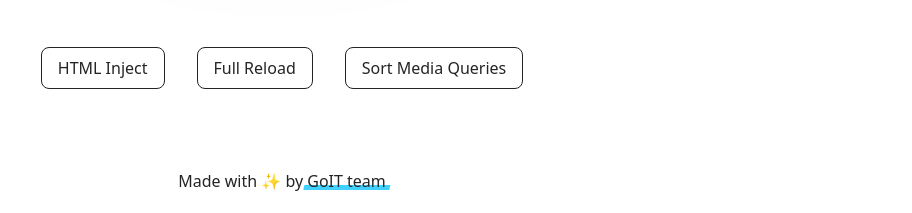
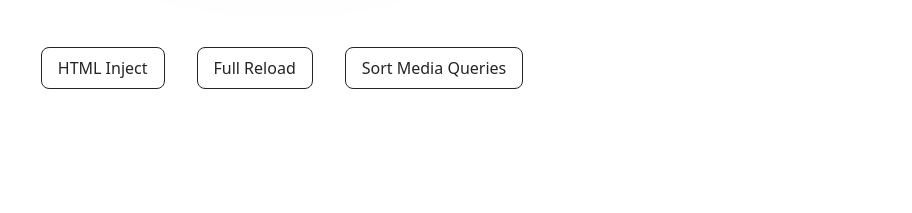
Before and after one commit to mentorgoit/developers, a website built with Vite: page src/index.html in a window 1280 px wide. Shown: the part 587-800 px from the top of the page, without its empty margins (358-1270 px from the left). Built offline with nearby package versions, Linux system fonts and the light colour scheme.

Commit message:
change footer, add comment

```diff
--- a/src/partials/footer.html
+++ b/src/partials/footer.html
@@ -1,15 +1,5 @@
 <footer class="footer">
   <div class="container">
-    <p class="footer-desc">
-      Made with ✨ by
-      <a
-        class="footer-link"
-        href="https://goit.global/ua/"
-        target="_blank"
-        rel="noopener noreferrer"
-      >
-        GoIT team
-      </a>
-    </p>
+    <!-- Я проверил защиту ветви main от случайного пуша. У Вас правило работает, т.к. выскакивает ошибка как на видео. На своем репозитории https://github.com/DevScriber/algorhythm тоже применил аналогичные правила по защите ветви main. Но правило не работает, т.к. я свободно осуществляю пуш и ошибка не вылетает. Я так же создал доп. правило Lock branch.  Branch is read-only. Users cannot push to the branch. Но безрезультатно. Думаю что это происходит из-за того что я обладаю правами администратора. Иначе не знаю в чем ошибка. Copilot не помог =-( -->
   </div>
 </footer>
```
